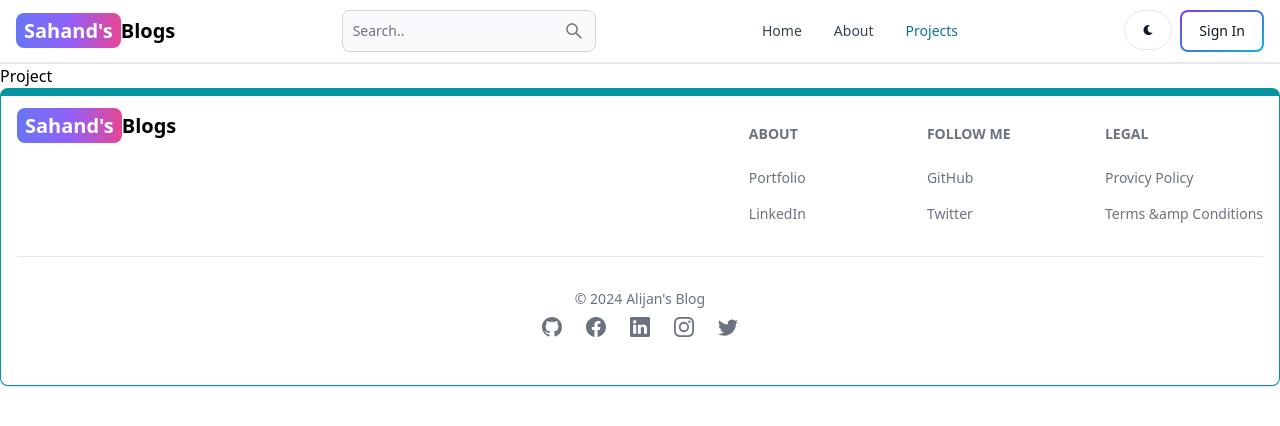
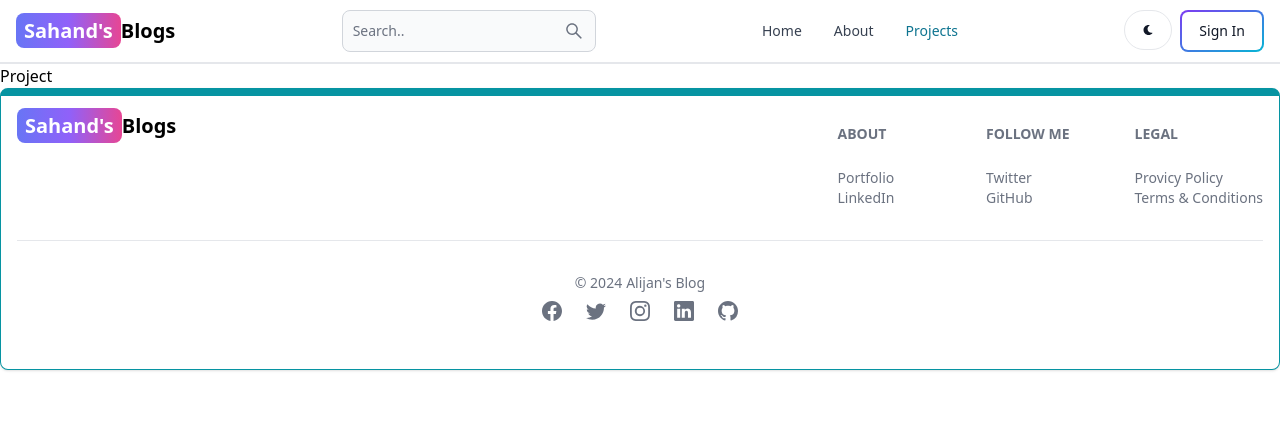
Before and after one commit to rahimialijan/Mern-Blog-App, a React (Vite) app in the folder client/: page /projects in a window 1280 px wide. Shown: the top 426 px of the page. Built offline with nearby package versions, Linux system fonts and the light colour scheme.

Commit message:
refactor the footer component

```diff
--- a/client/src/App.tsx
+++ b/client/src/App.tsx
@@ -6,7 +6,7 @@ import SignIn from "./pages/SignIn";
 import SignUp from "./pages/SignUp";
 import Project from "./pages/Project";
 import Header from "./Components/Header";
-import  FooterCom  from "./Components/FooterCom";
+import  FooterCom  from "./Components/Footer/FooterCom";
 
 function App() {
   return (
--- /dev/null
+++ b/client/src/Components/Footer/FooterCom.tsx
@@ -0,0 +1,64 @@
+import { Footer } from "flowbite-react";
+import { Link } from "react-router-dom";
+import { footerIcon, footerLinkGroup } from "./FooterData";
+
+function FooterCom() {
+  return (
+    <Footer className="border border-t-8 border-teal-500 p-4">
+      <div className="w-full max-w-7xl mx-auto">
+        <div className="grid w-full justify-between sm:flex md:grid-cols-1">
+          <div>
+            <Link
+              to="/"
+              className="self-center whitespace-nowrap text-lg sm:text-xl font-semibold dark:text-white"
+            >
+              <span className="px-2 py-1 bg-gradient-to-r from-indigo-500 via-purple-500 to-pink-500 rounded-lg text-white">
+                Sahand's
+              </span>
+              Blogs
+            </Link>
+          </div>
+          <div className="grid grid-cols-2 gap-3 sm:gap-5 sm:grid-cols-3 mt-4 sm:mt-3">
+            {footerLinkGroup.map((item, index) => (
+              <div key={index}>
+                <Footer.Title title={item.title} />
+                {item.links.map((link, index) => (
+                  <Footer.LinkGroup col key={index}>
+                    <Footer.Link
+                      href={link.link}
+                      target="_blank"
+                      rel="noopener noreferrer"
+                    >
+                      {link.name}
+                    </Footer.Link>
+                  </Footer.LinkGroup>
+                ))}
+              </div>
+            ))}
+          </div>
+        </div>
+        <Footer.Divider />
+        <div className="w-full flex justify-between items-center sm:flex-col mb-8">
+          <Footer.Copyright
+            href="#"
+            year={new Date().getFullYear()}
+            by="Alijan's Blog"
+          />
+          <div className="flex sm:justify-center gap-6  sm:mt-2 ">
+            {footerIcon.map((icon, index) => (
+              <Footer.Icon
+                href={icon.link}
+                icon={icon.icon}
+                target="_blank"
+                rel="noopener noreferrer"
+                key={index}
+              />
+            ))}
+          </div>
+        </div>
+      </div>
+    </Footer>
+  );
+}
+
+export default FooterCom;
--- /dev/null
+++ b/client/src/Components/Footer/FooterData.tsx
@@ -0,0 +1,88 @@
+import { IconType } from "react-icons";
+import {
+  BsFacebook,
+  BsGithub,
+  BsInstagram,
+  BsLinkedin,
+  BsTwitter,
+} from "react-icons/bs";
+
+interface IFooterData {
+  icon: IconType;
+  link: string;
+}
+
+interface IFooterLink {
+  name: string;
+  link: string;
+}
+
+export interface IFooterLinkGroup {
+  title: string;
+  links: IFooterLink[];
+}
+
+export const footerIcon: IFooterData[] = [
+  {
+    icon: BsFacebook,
+    link: "https://www.facebook.com/alijanrahimi",
+  },
+  {
+    icon: BsTwitter,
+    link: "https://twitter.com/alijanrahimi",
+  },
+  {
+    icon: BsInstagram,
+    link: "https://www.instagram.com/alijanrahimi/",
+  },
+  {
+    icon: BsLinkedin,
+    link: "https://www.linkedin.com/in/alijan-rahimi-18389ab3/",
+  },
+  {
+    icon: BsGithub,
+    link: "https://github.com/alijanrahimi",
+  },
+];
+
+export const footerLinkGroup: IFooterLinkGroup[] = [
+  {
+    title: "About",
+    links: [
+      {
+        name: "Portfolio",
+        link: "https://alijanrahimi.netlify.app/",
+      },
+      {
+        name: "LinkedIn",
+        link: "https://github.com/rahimialijan",
+      },
+    ],
+  },
+  {
+    title: "Follow Me",
+    links: [
+      {
+        name: "Twitter",
+        link: "https://x.com/AlijanRahimi10",
+      },
+      {
+        name: "GitHub",
+        link: "https://github.com/rahimialijan",
+      },
+    ],
+  },
+  {
+    title: "Legal",
+    links:[
+      {
+        name: "Provicy Policy",
+        link: "#"
+      },
+      {
+        name: "Terms & Conditions",
+        link:"#"
+      }
+    ]
+  }
+];
--- a/client/src/Components/FooterCom.tsx
+++ /dev/null
@@ -1,110 +0,0 @@
-import { Footer } from "flowbite-react";
-import { Link } from "react-router-dom";
-import {
-  BsFacebook,
-  BsGithub,
-  BsInstagram,
-  BsLinkedin,
-  BsTwitter,
-} from "react-icons/bs";
-
-function FooterCom() {
-  return (
-    <Footer className="border border-t-8 border-teal-500 p-4">
-      <div className="w-full max-w-7xl mx-auto">
-        <div className="grid w-full justify-between sm:flex md:grid-cols-1">
-          <div>
-            <Link
-              to="/"
-              className="self-center whitespace-nowrap text-lg sm:text-xl font-semibold dark:text-white"
-            >
-              <span className="px-2 py-1 bg-gradient-to-r from-indigo-500 via-purple-500 to-pink-500 rounded-lg text-white">
-                Sahand's
-              </span>
-              Blogs
-            </Link>
-          </div>
-          <div className="grid grid-cols-2 gap-3 sm:gap-5 sm:grid-cols-3 mt-4 sm:mt-3">
-            <div>
-              <Footer.Title title="About" />
-              <Footer.LinkGroup col>
-                <Footer.Link
-                  href="https://alijanrahimi.netlify.app/"
-                  target="_blank"
-                  rel="noopener noreferrer"
-                >
-                  Portfolio
-                </Footer.Link>
-                <Footer.Link
-                  href="https://github.com/rahimialijan"
-                  target="_blank"
-                  rel="noopener noreferrer"
-                >
-                  LinkedIn
-                </Footer.Link>
-              </Footer.LinkGroup>
-            </div>
-            <div>
-              <Footer.Title title="Follow Me" />
-              <Footer.LinkGroup col>
-                <Footer.Link
-                  href="https://github.com/rahimialijan"
-                  target="_blank"
-                  rel="noopener noreferrer"
-                >
-                  GitHub
-                </Footer.Link>
-                <Footer.Link
-                  href="https://x.com/AlijanRahimi10"
-                  target="_blank"
-                  rel="noopener noreferrer"
-                >
-                  Twitter
-                </Footer.Link>
-              </Footer.LinkGroup>
-            </div>
-            <div>
-              <Footer.Title title="Legal" />
-              <Footer.LinkGroup col>
-                <Footer.Link href="#">Provicy Policy</Footer.Link>
-                <Footer.Link href="#">Terms &amp Conditions</Footer.Link>
-              </Footer.LinkGroup>
-            </div>
-          </div>
-        </div>
-        <Footer.Divider />
-        <div className="w-full flex justify-between items-center sm:flex-col mb-8">
-          <Footer.Copyright
-            href="#"
-            year={new Date().getFullYear()}
-            by="Alijan's Blog"
-          />
-          <div className="flex sm:justify-center gap-6  sm:mt-2 ">
-            <Footer.Icon
-              href="https://github.com/rahimialijan"
-              icon={BsGithub}
-            />
-            <Footer.Icon
-              href="https://www.facebook.com/alijanrahimi24"
-              icon={BsFacebook}
-            />
-            <Footer.Icon
-              href="https://www.linkedin.com/in/alijan-rahimi-18389ab3/"
-              icon={BsLinkedin}
-            />
-            <Footer.Icon
-              href="https://www.instagram.com/alijanrahimi24/"
-              icon={BsInstagram}
-            />
-            <Footer.Icon
-              href="https://twitter.com/AlijanRahimi10"
-              icon={BsTwitter}
-            />
-          </div>
-        </div>
-      </div>
-    </Footer>
-  );
-}
-
-export default FooterCom;
```
